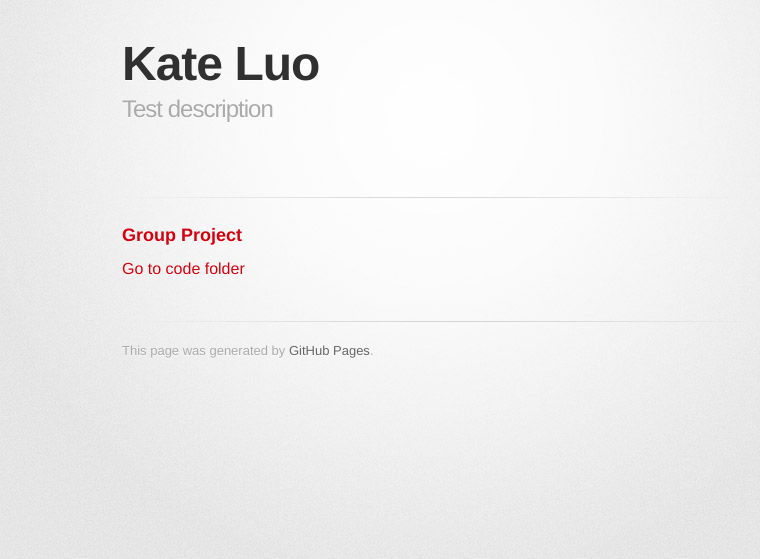
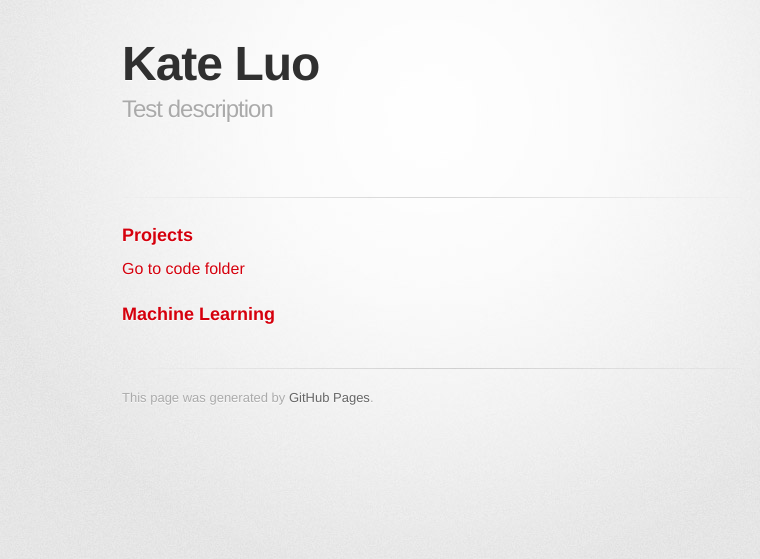
Before and after one commit to kate-luo/kate-luo.github.io, a Jekyll site: the page built from index.md, in a window 1280 px wide. Shown: the top 559 px of the page, without its empty margins (208-968 px from the left). Built offline with Jekyll 4.4.1, drawn with Linux system fonts in a browser that asks for light colours; some web fonts are replaced.

Commit message:
Update index.md

```diff
--- a/index.md
+++ b/index.md
@@ -4,6 +4,9 @@ title: Kate Luo
 description: Test description
 ---
 
-### Group Project
+### Projects
 
 [Go to code folder](/code/index.md)
+
+
+### Machine Learning
```
